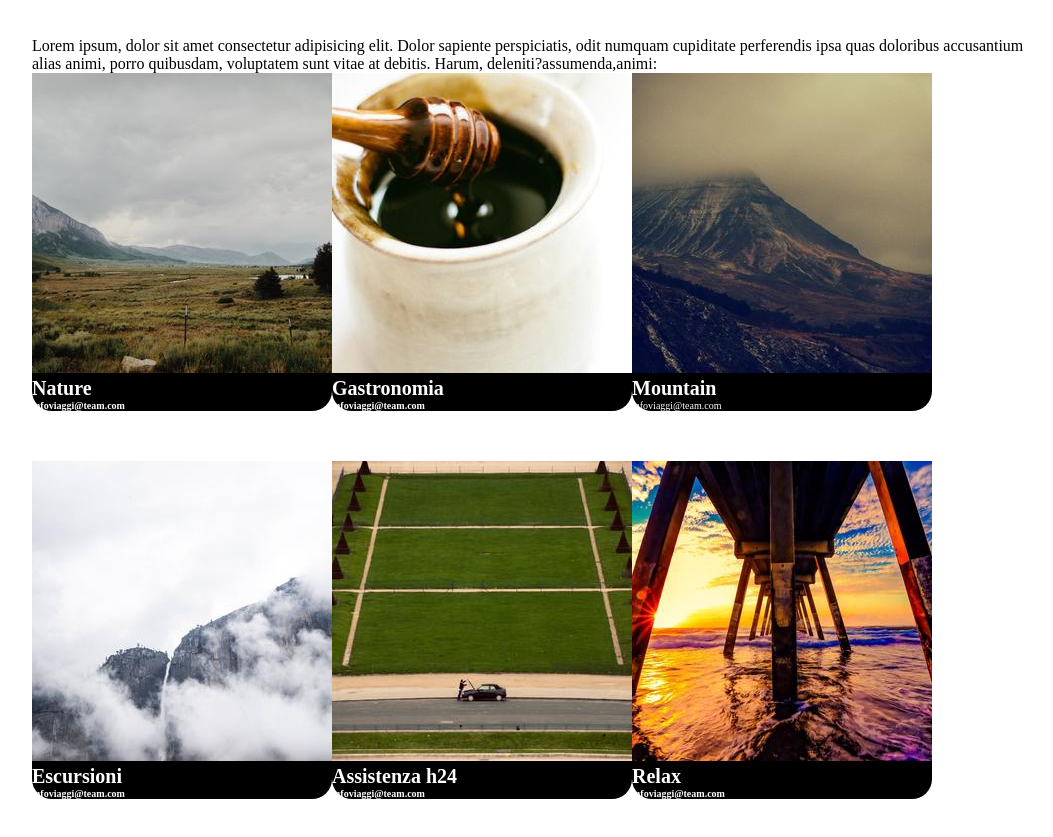
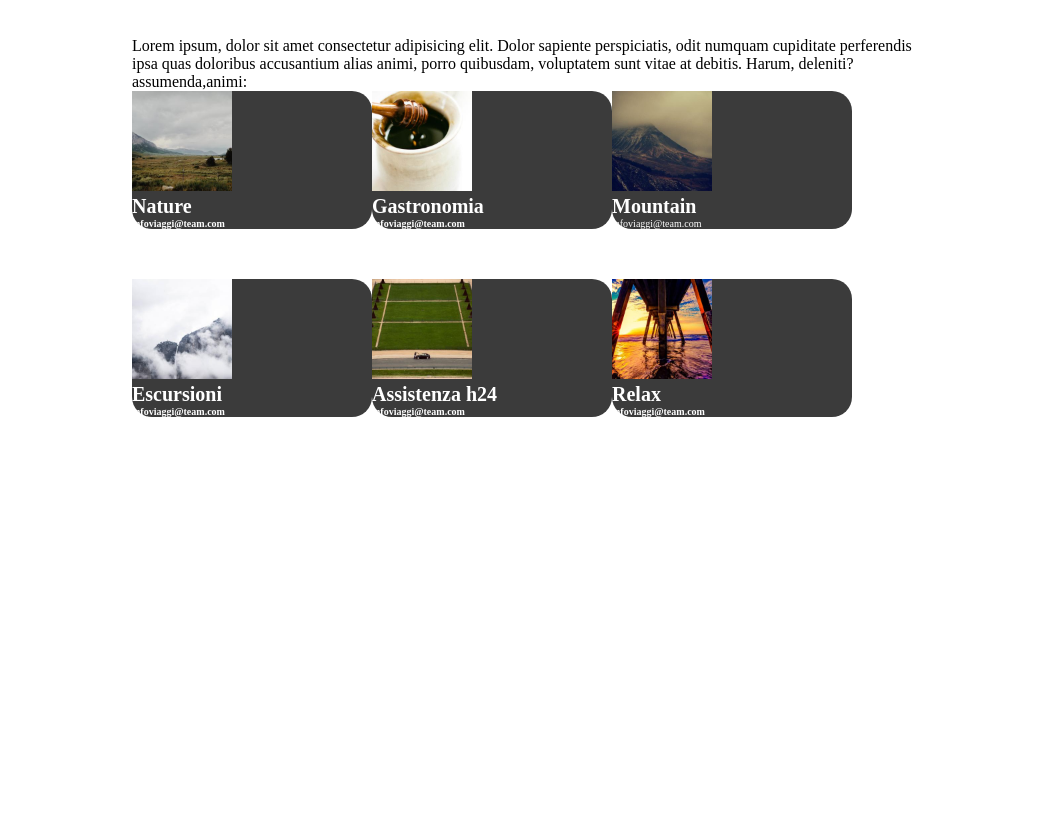
Before and after one commit to Sansone11/html-css-float-cards, a plain HTML site: page index.html in a window 1280 px wide. Shown: the part 41-878 px from the top of the page, without its empty margins (108-1161 px from the left). After the commit the page ends 800 px from the top, so only its background shows below. Drawn offline with Linux system fonts and the light colour scheme.

Commit message:
distanziamento-blocchi

```diff
--- a/css/style.css
+++ b/css/style.css
@@ -15,13 +15,14 @@ h1 {
 }
 /* contenuto main */
 .container {
-    max-width: 1000px;
+    max-width: 800px;
     margin: 0 auto;
+
 
 }
 img{
-    height: 100;
-    width: 150;
+    height:100px;
+    width:100px;
 }
 .address{
     color: white;
@@ -36,12 +37,22 @@ h2{
     margin-bottom: 50px;
     float: left;
     margin-left: 0px;
-    background-color: black;
+    background-color: rgba(0, 0, 0, 0.767);
     color: white;
+    width: 30%;
+    padding-right:15px ;
 
+}
+.container-card{
+    border: solid 1px blu;
+    margin:0 auto;
 }
 .container-card.clearfix::after {
     content: "";
     display: table;
     clear: both;
+
 }
+.colonna:nth-child(3n){
+    margin-right: 0;
+}
```
